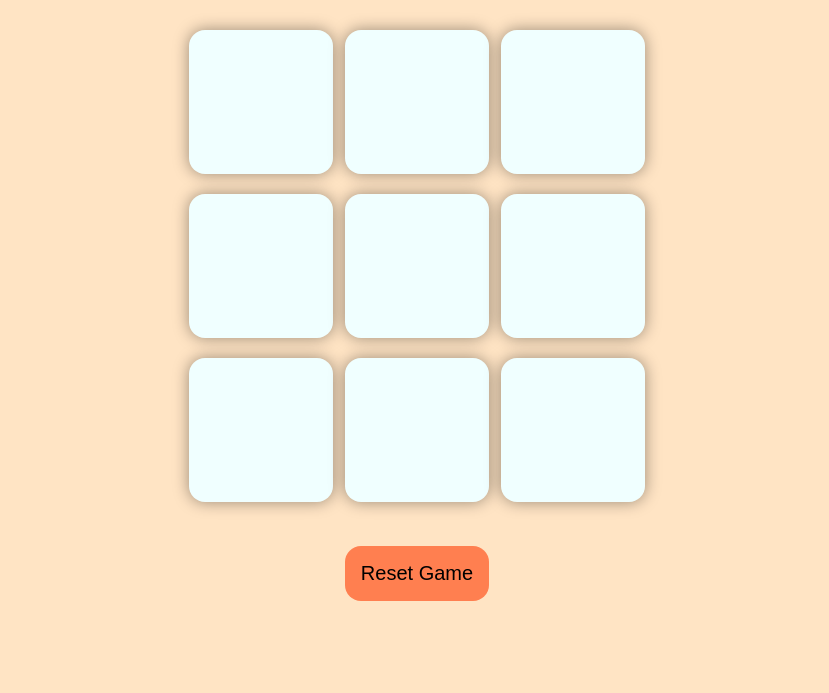
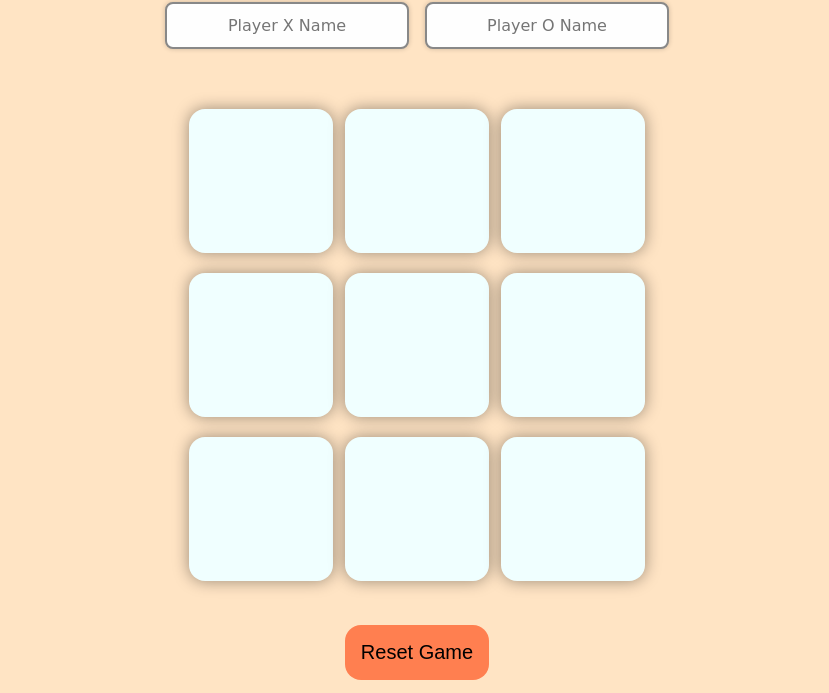
Before and after one commit to rohansapate21/tic-tac-toe-game, a plain HTML site: page index.html in a window 1280 px wide. Shown: the part 107-800 px from the top of the page, without its empty margins (223-1052 px from the left). Drawn offline with Linux system fonts and the light colour scheme.

Commit message:
Adding Player names feature and Draw match check

```diff
--- a/app.js
+++ b/app.js
@@ -58,7 +58,9 @@
 }
 
 const showWinner=(winner) => {
-    msg.innerText = `Congratulations Winner is ${winner}`;
+    let winnerName = winner === "X" ? document.getElementById("playerX").value || "Player X"
+                                    : document.getElementById("playerO").value || "Player O";
+    msg.innerText = `Congratulations, ${winnerName} wins!`;
     msgContainer.classList.remove("hide");
     disableBoxes();
 };
@@ -78,6 +80,15 @@
             }
         };
     };
+    let filled = 0;
+    boxes.forEach(box => {
+        if (box.innerText !== "") filled++;
+    });
+    if (filled === 9) {
+        msg.innerText = "Match Draw!";
+        msgContainer.classList.remove("hide");
+    }
+
 };
 newGameBtn.addEventListener("click",resetGame);
 reset_btn.addEventListener("click",resetGame);
--- a/index.html
+++ b/index.html
@@ -9,6 +9,12 @@
 <body>
     <title>Tic Tac Toe game</title>
     <h1 id="heading">Tic Tac Toe Game</h1>
+
+    <div class="player-inputs">
+    <input type="text" id="playerX" placeholder="Player X Name">
+    <input type="text" id="playerO" placeholder="Player O Name">
+    </div>
+
 
     <div class="msg-container hide">
         <p id="msg">Winner</p> <br><br>
--- a/style.css
+++ b/style.css
@@ -93,3 +93,34 @@
 .box[data-value="O"]::before {
   color: blue;
 }
+
+.player-inputs {
+    margin: 2vmin 0;
+    display: flex;
+    justify-content: center;
+    gap: 2vmin;
+}
+
+.player-inputs input {
+    padding: 0.75rem 1.25rem;
+    font-size: 1rem;
+    border-radius: 0.5rem;
+    border: 2px solid #888;
+    width: 200px;
+    text-align: center;
+    font-family: cursive;
+    background-color: #fefefe;
+    box-shadow: 0 0 5px rgba(0,0,0,0.2);
+    transition: border-color 0.3s;
+}
+
+.player-inputs input:focus {
+    border-color: coral;
+    outline: none;
+}
+#playerX{
+    color: red;
+}
+#playerO{
+    color: blue;
+}
```
